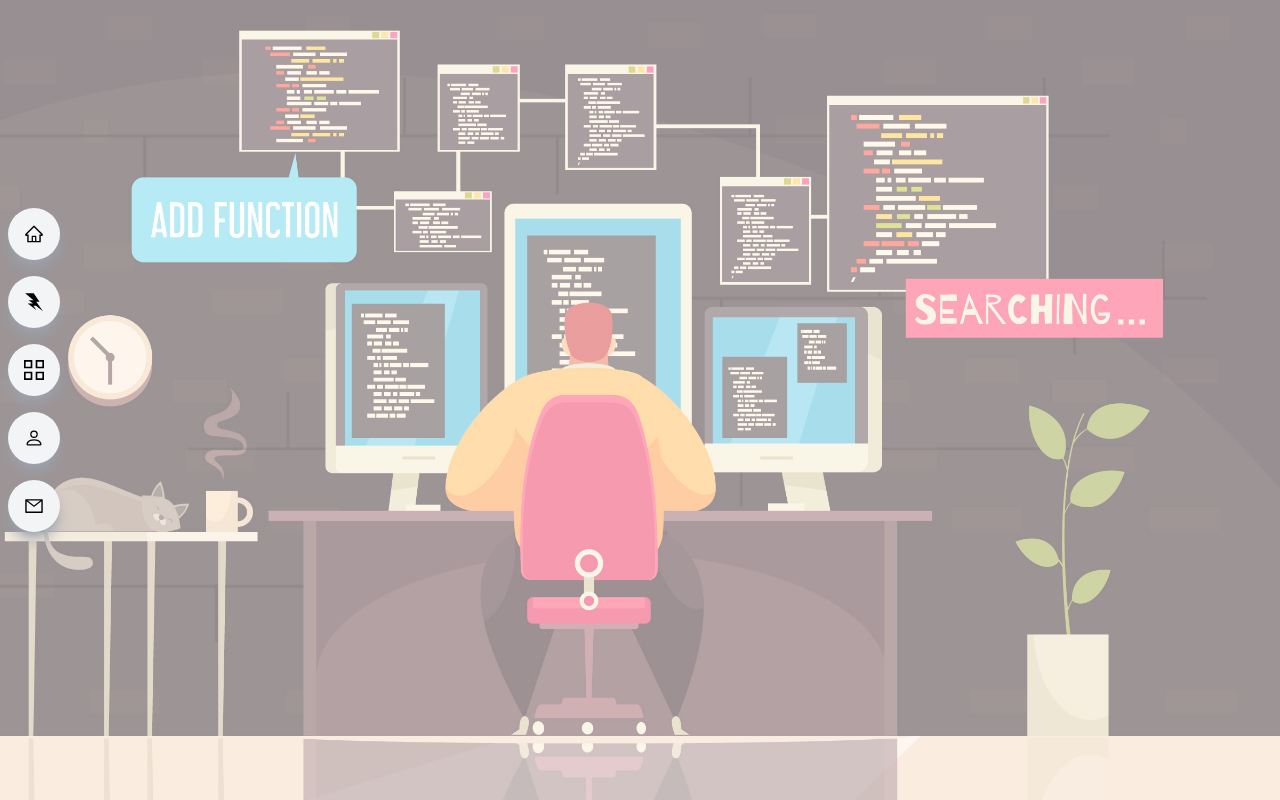
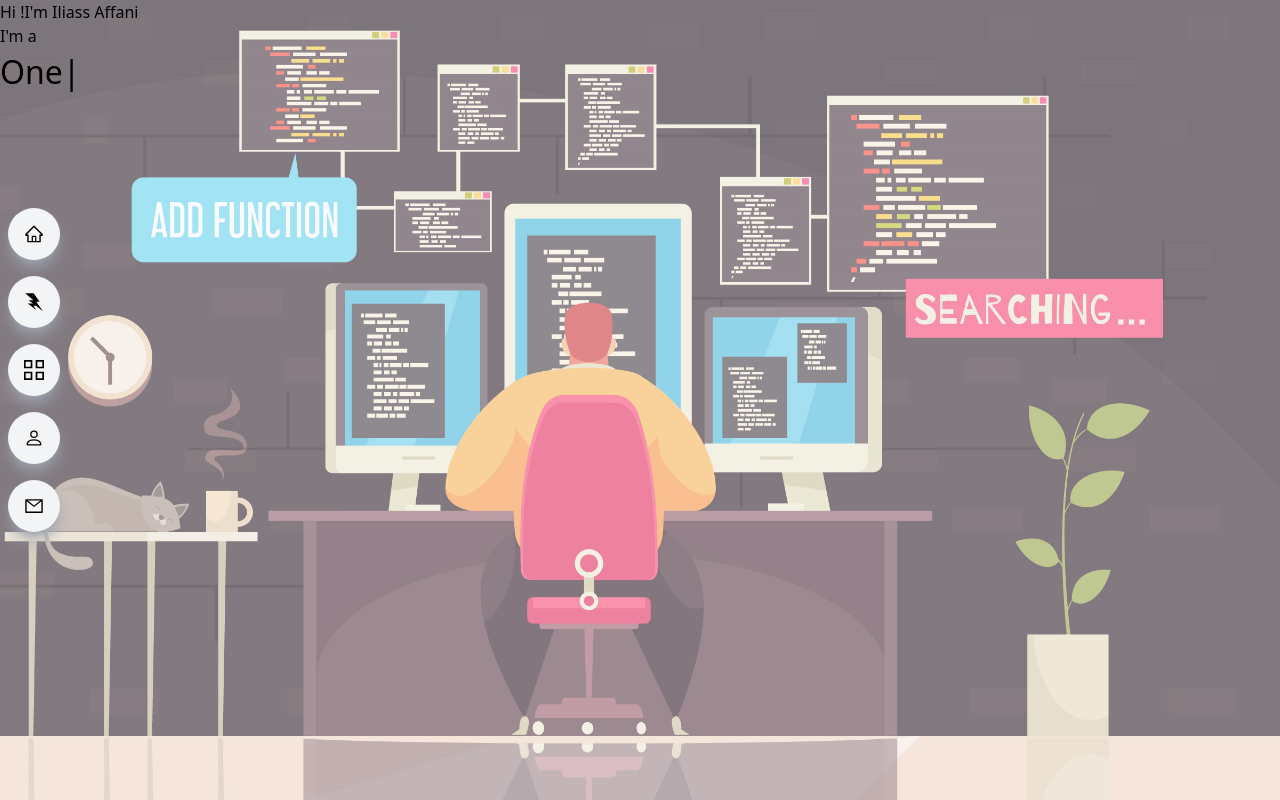
Before and after one commit to mohammediliassaffani/portfolio-react-vite, a React (Vite) app: page / in a window 1280 px wide. Built offline with nearby package versions, Linux system fonts and the light colour scheme.

Commit message:
hero-section

```diff
--- a/package.json
+++ b/package.json
@@ -11,7 +11,8 @@
   "dependencies": {
     "react": "^18.2.0",
     "react-dom": "^18.2.0",
-    "react-icons": "^4.7.1"
+    "react-icons": "^4.7.1",
+    "react-type-animation": "^2.1.2"
   },
   "devDependencies": {
     "@types/react": "^18.0.26",
--- a/src/components/home/Main.jsx
+++ b/src/components/home/Main.jsx
@@ -1,6 +1,6 @@
 import React from "react";
 import home from "../../assets/home.jpg";
-
+import { TypeAnimation } from "react-type-animation";
 const Main = () => {
   return (
     <div id="main">
@@ -9,7 +9,30 @@ const Main = () => {
         src={home}
         alt="home"
       />
-      <div className="w-full h-screen absolute top-0 left-0 bg-white/50 "></div>
+      <div className="w-full h-screen absolute top-0 left-0 bg-blue-50/40 ">
+        <div>
+          <h1> Hi !I'm Iliass Affani</h1>
+          <h2>
+            I'm a{" "}
+            <TypeAnimation
+              sequence={[
+                "One", // Types 'One'
+                1000, // Waits 1s
+                "Two", // Deletes 'One' and types 'Two'
+                2000, // Waits 2s
+                "Two Three", // Types 'Three' without deleting 'Two'
+                () => {
+                  console.log("Done typing!"); // Place optional callbacks anywhere in the array
+                },
+              ]}
+              wrapper="div"
+              cursor={true}
+              repeat={Infinity}
+              style={{ fontSize: "2em" }}
+            />
+          </h2>
+        </div>
+      </div>
     </div>
   );
 };
```
Also changed, not shown: 1 other file (tests, documents, lock files or other folders).
